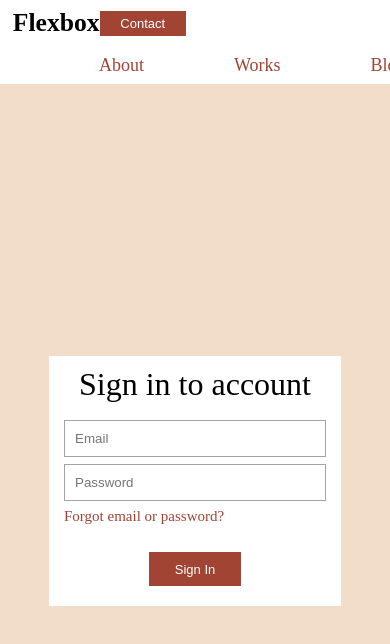
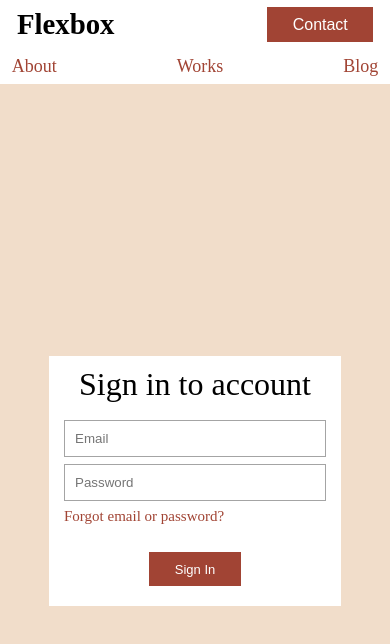
Before and after one commit to Anna0357/Login-Page, a plain HTML site: page index.html in a window 390 px wide. Drawn offline with Linux system fonts and the light colour scheme.

Commit message:
Add files via upload

```diff
--- a/style.css
+++ b/style.css
@@ -20,34 +20,35 @@ button{
 
 .container{
     display: flex;
-    /* flex-wrap: wrap; */
     background-color: #fff;
     align-items: center;
+    justify-content: space-evenly;
     height: 6vh;
+    width: 100%;
 }
 .logo{
     font-size: 1.6em;
     font-weight: 600;
-    padding-left: 6em;
+    padding-left: 6vh;
 }
 
 .list{
     display: flex;
-    /* justify-content: center;  не сработало почему-то*/
-    gap: 4em;
-    margin: 0 26em;
+    gap: 6em;
     font-size: 16px;
     color: #b56f63;
 }
 .list a:hover{
     border-bottom: 2px solid #a14434;
 }
+
 .button{
-    margin-right: 12em;
+    font-size: 1em;
 }
+
 button{
     background-color: #a14434;
-    padding: 0.4em 1.6em;
+    padding: 1vh 2vh;
     color: #fff;
     font-size: 13px;
     cursor: pointer;
@@ -94,23 +95,30 @@ input{
     .container{
         display: flex;
         flex-wrap: wrap;
+        justify-content: space-between;
         height: 10vh;
+        width: 100%;
     }
     .logo{
-        padding-left: 0.5em;
+        font-size: 1.8em;
+        padding:0;
+        display: flex;
+        margin-left: 2vh;
     }
-    .bottom{
-        margin: 0;
-        /* margin-left: 4em; не работает */
+    .button{
+        margin: 0 2vh;
+        padding: 1vh 3vh;
+        display: flex;
         order: 1;
     }
     .list{
         margin: 0;
+        display: flex;
+        justify-self: center;
+        justify-content: space-evenly;
+        flex-wrap: wrap;
+        font-size: 18px;
         order: 2;
-        display: flex;
-        /* justify-content: space-evenly; не работае */
-        margin: 0 5.5em;
-        gap: 5em;
-        font-size: 18px;
+        width: 100%;
     }
 }
```
